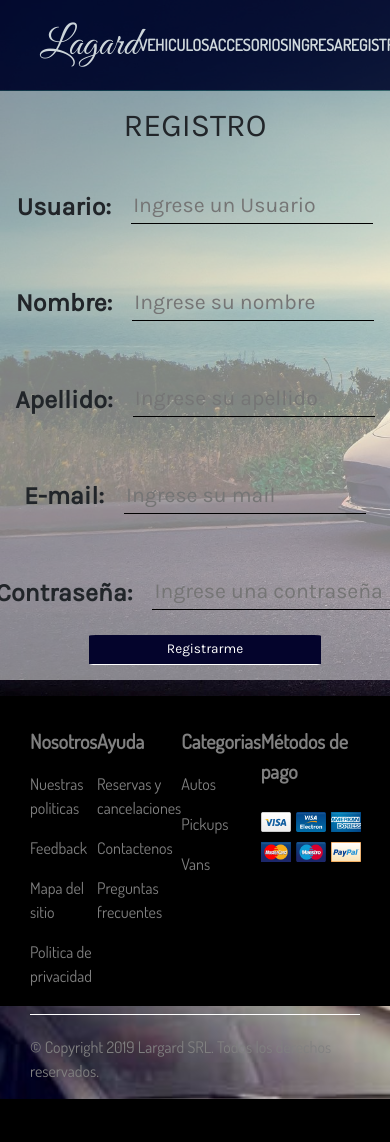
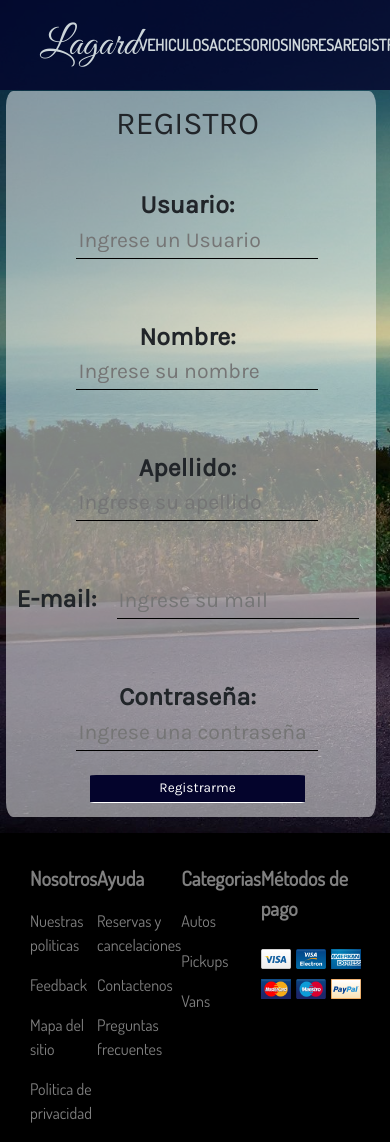
Before and after one commit to meligomez/ECommerce-DH, a PHP site: page /html/registroDeUsuarios.html in a window 390 px wide; the page is wider, and only the part inside the window is pictured. Shown: the top 1142 px of that part. Before the commit the page ends 1099 px from the top of that part, so only its background shows below. Run offline with PHP 8.4, Linux system fonts and the light colour scheme.

Commit message:
responsive registro. creo jaja

```diff
--- a/css/styles.css
+++ b/css/styles.css
@@ -502,6 +502,15 @@ main .registroDeUsuario p label{
    .registroDeUsuario input{
     font-size: 85%;
   }
+  .registroDeUsuario{
+    padding-left: 2%;
+    width: 88%;
+    margin-left: 5%;
+    font-size:100%;
+  }
+  main .registroDeUsuario p label{
+    display: block;
+  }
  }
 @media (min-width: 460px) and (max-width: 700px)
 {
@@ -542,6 +551,9 @@ main .registroDeUsuario p label{
     align-items: center;
     margin-top: 17%;
   }
+  main .registroDeUsuario p label{
+    display: block;
+  }
 }
 @media (min-width: 1024px)
 {
```
